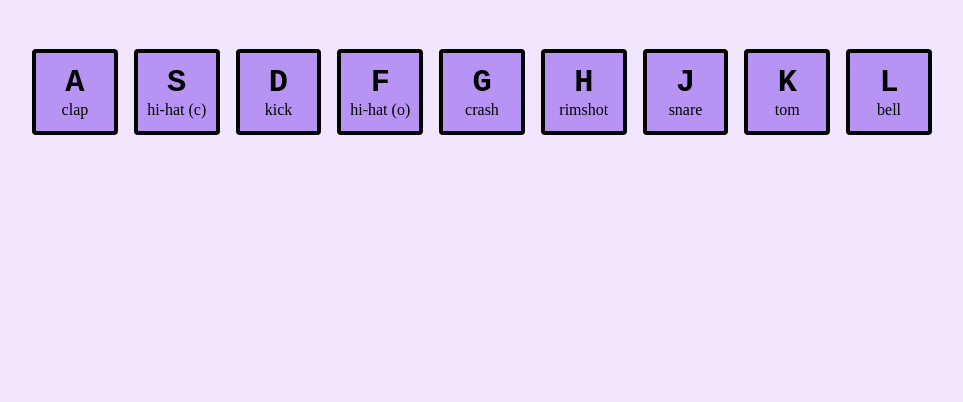
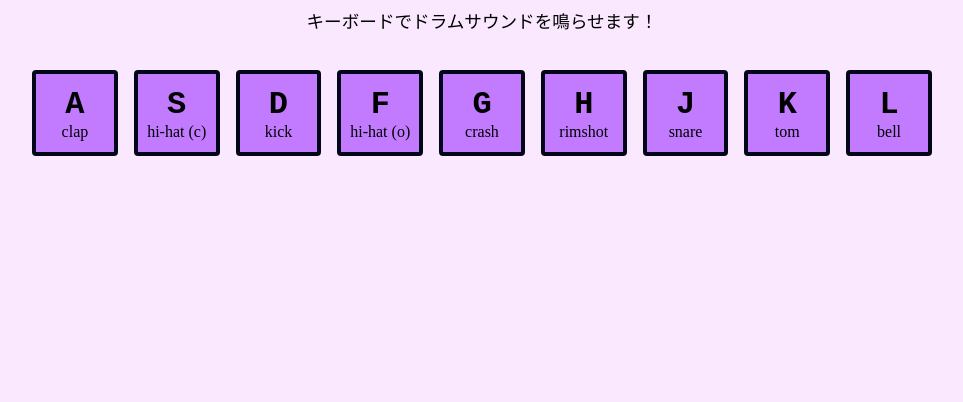
Before and after one commit to sa1ava/js30, a plain HTML site: page project01-drum-kit/index.html in a window 1280 px wide. Shown: the part 398-800 px from the top of the page, without its empty margins (158-1121 px from the left). Drawn offline with Linux system fonts and the light colour scheme.

Commit message:
refactor: clean up code and add docs

```diff
--- a/project01-drum-kit/index.html
+++ b/project01-drum-kit/index.html
@@ -9,6 +9,7 @@
 <body>
     <div class="header">
         <h1 class="title">#01 Drum Kit</h1>
+        <p class="description">キーボードでドラムサウンドを鳴らせます！</p>
     </div>
     <div class="keys">
         <div data-key="KeyA" class="key">
--- a/project01-drum-kit/style.css
+++ b/project01-drum-kit/style.css
@@ -12,15 +12,21 @@ body {
     align-items: center;
     flex-direction: column;
 
-    background-color: #f2e6ff;
+    background-color: oklch(95.2% 0.037 318.852);
 }
 
 .header {
     margin-bottom: 20px;
+    text-align: center;
 }
 
 .header h1.title {
     font-size: 4rem;
+}
+
+.header .description {
+    font-size: 1.1rem;
+    margin-top: 0.5rem;
 }
 
 .keys {
@@ -44,8 +50,8 @@ body {
 
     font-size: 1em;
     border-radius: 4px;
-    background-color: #b794f4;
-    border: 4px solid #000;
+    background-color: oklch(71.4% 0.203 305.504);
+    border: 4px solid oklch(12.9% 0.042 264.695);
 
     cursor: pointer;
     transition: all 0.08s;
```
Also changed, not shown: 2 other files.
